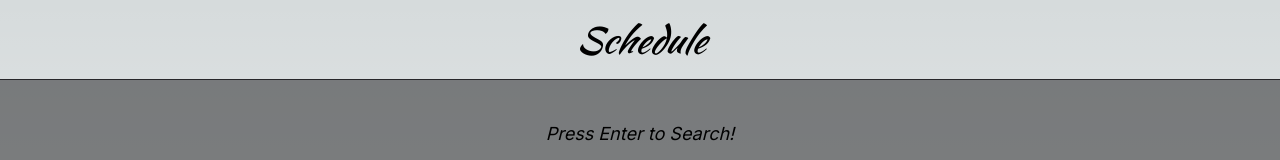
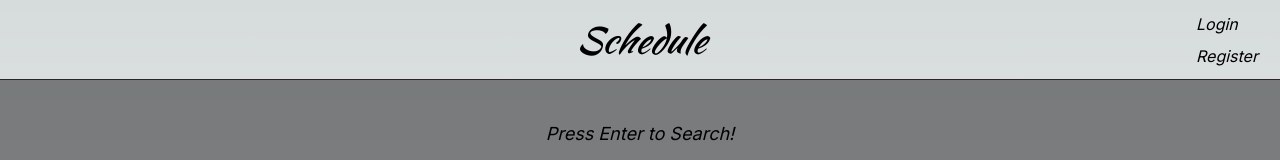
Before and after one commit to Arthur-Jr/schedule, a Next.js app: page / in a window 1280 px wide. Shown: the top 160 px of the page. Built offline with nearby package versions, Linux system fonts and the light colour scheme.

Commit message:
feat: add loginform on header

```diff
--- a/src/components/Header.tsx
+++ b/src/components/Header.tsx
@@ -1,17 +1,42 @@
 'use client';
 
 import { Kaushan_Script } from 'next/font/google';
+import { useState } from 'react';
+import LoginForm from './LoginForm';
 
 const kaushan = Kaushan_Script({ weight: '400', subsets: ['latin'] });
 
 export default function Header() {
-  const handleAccClick = () => {
-    window.open('' , 'login', 'toolbar=0,status=0,width=800,height=800');
+  const [isLogging, setIsLogging] = useState(false);
+
+  const handleRegister = () => {
+    const page = process.env.REGISTER_PAGE_URL || '';
+    window.open(page , 'register', 'toolbar=0,status=0,width=800,height=800');
   };
 
   return (
-    <header className="flex items-center w-full h-20 py-5 justify-center border-b-zinc-800 border-b-[1px]">
+    <header className="flex items-center w-full h-20 py-5 justify-center relative border-b-zinc-800 border-b-[1px]">
       <h1 className={`${kaushan.className} text-4xl italic cursor-default self`}>Schedule</h1>
+
+      <div className="absolute right-1 w-20 h-full flex flex-col justify-center items-start gap-2">
+        <button
+          type="button"
+          onClick={ () => setIsLogging(!isLogging) }
+          className="italic hover:underline underline-offset-2"
+        >
+          { isLogging ? 'Cancel' : 'Login' }
+        </button>
+
+        <button
+          type="button"
+          onClick={ () => handleRegister() }
+          className="italic hover:underline underline-offset-2"
+        >
+          Register
+        </button>
+      </div>
+
+      { isLogging && <LoginForm setIsLogging={ setIsLogging } /> }
     </header>
   );
 };
```
